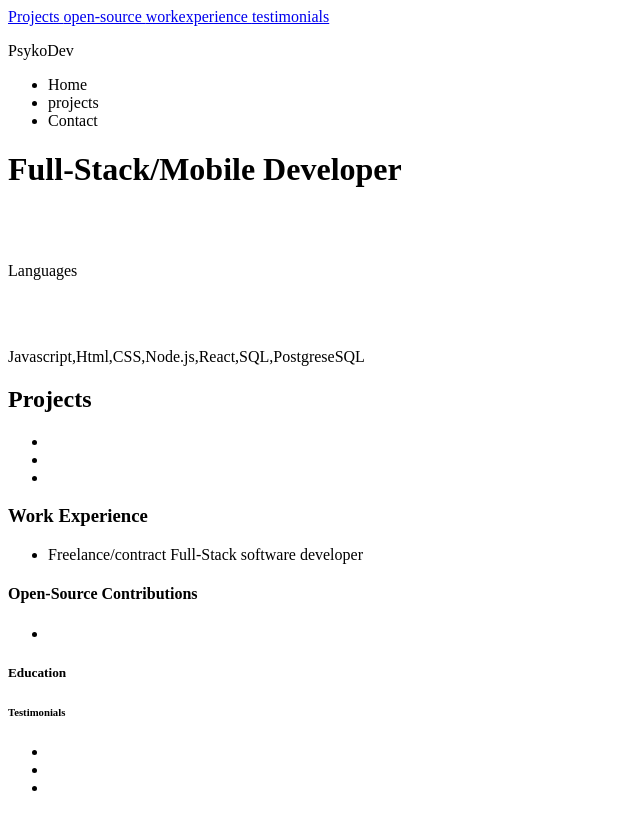
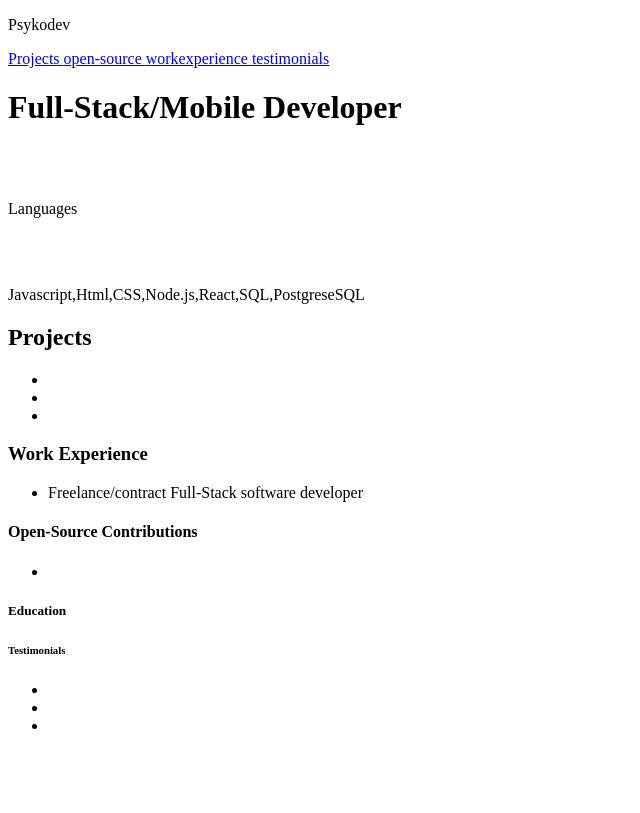
Before and after one commit to Moone278-Dev/Resume-Site, a plain HTML site: page pages/index.html in a window 1280 px wide. Shown: the whole page, without its empty margins (0-640 px from the left). Drawn offline with Linux system fonts and the light colour scheme; files that its build step writes are made by us from their sources.

Commit message:
updated index

```diff
--- a/pages/index.html
+++ b/pages/index.html
@@ -17,31 +17,29 @@
 </head>
 
 <body>
+ <div class='Top'>
+    <div class='header'>
 
-    <nav>
+        <header>
+        <p>Psykodev</p>
+
+     <nav>
       <a href="Projects.html"> Projects </a>
       <a href="open-source.html"> open-source </a>
       <a href="Workexperience.html"> workexperience </a>
       <a href="testimonials.html"> testimonials </a>
     </nav>
-    <div class='Top'>
-    <div class='header'>
-        <header>
-          <P>PsykoDev</P>
-    <ul>
-<li>Home</li>
-<li>projects</li>
-<li>Contact</li>
-          </ul>
         </header>
-    </div>
+  </div>
 
    <h1>Full-Stack/Mobile Developer</h1>
     <br></br>
 
-    <p>Languages</p>
-  <br></br>
-    <p>Javascript,Html,CSS,Node.js,React,SQL,PostgreseSQL</p>
+  <p>Languages</p>
+
+      <br></br>
+
+      <p>Javascript,Html,CSS,Node.js,React,SQL,PostgreseSQL</p>
 
       </div>
 
```
